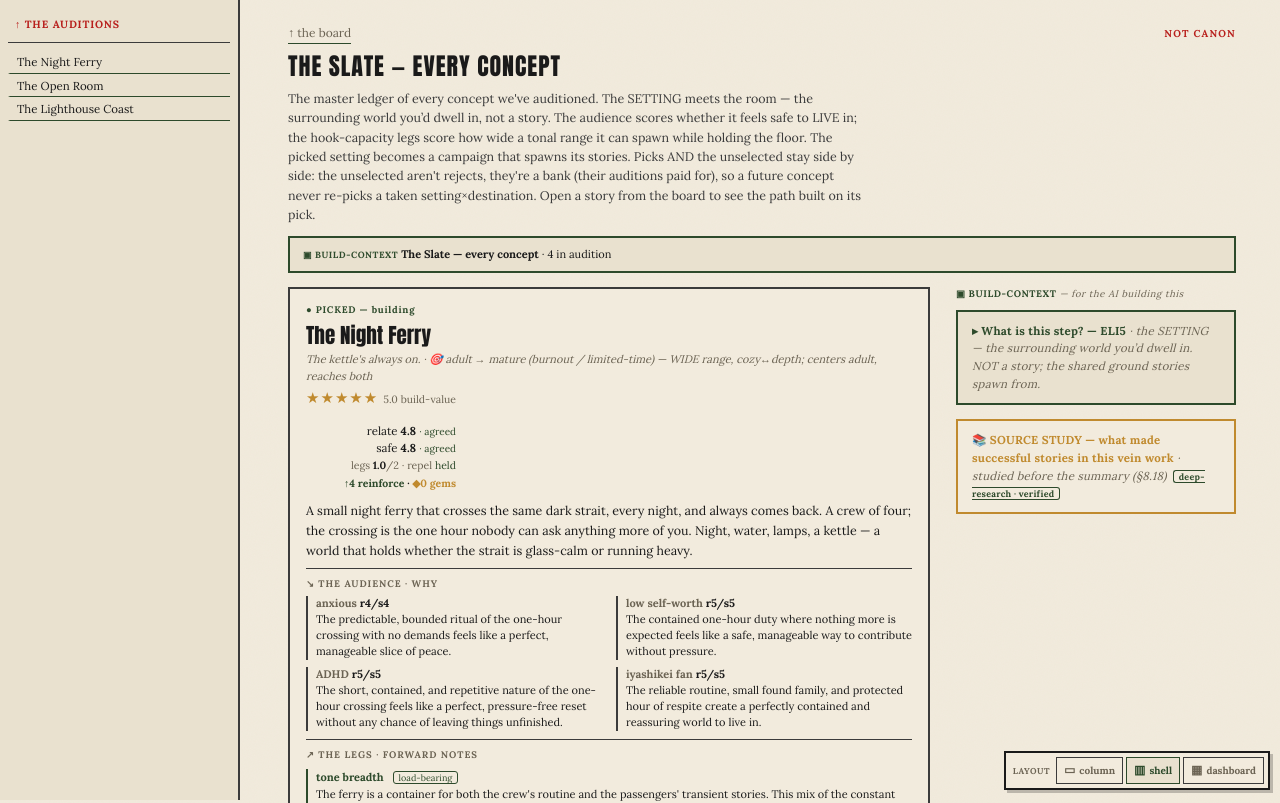
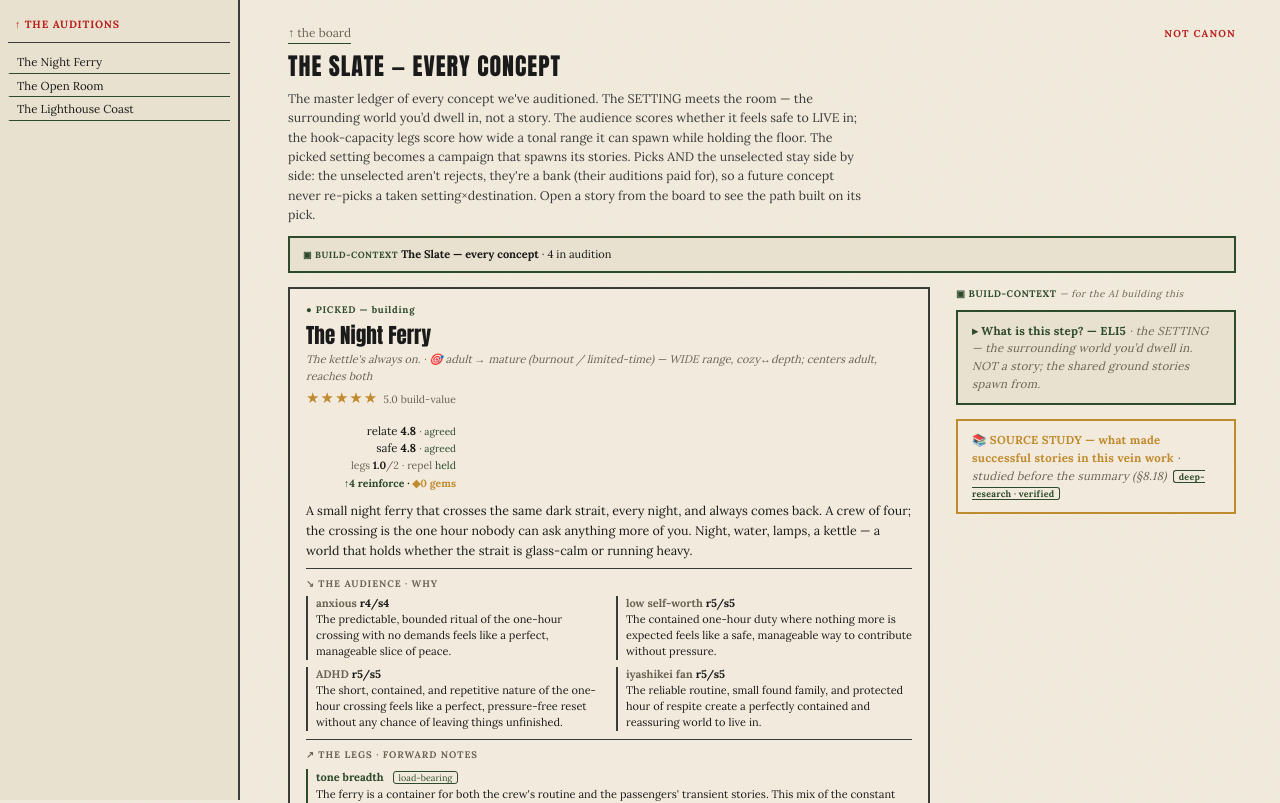
Before and after one commit to cybervaldez/myliar-website, a Next.js app: page /auditions/concept in a window 1280 px wide. Shown: the top 803 px of the page. Built offline with nearby package versions, Linux system fonts and the light colour scheme.

Commit message:
deploy: sync website/ from monorepo @ 31ef7de

```diff
--- a/app/auditions/LayoutSwitcher.tsx
+++ /dev/null
@@ -1,37 +0,0 @@
-"use client";
-// THE LAYOUT SWITCHER — pick-and-choose the wide-viewport layout (column · shell · dashboard). Sets
-// data-aud-layout on <html> (CSS does the rest) + persists to localStorage. A fixed control, any page.
-import { useEffect, useState } from "react";
-
-const MODES: [string, string, string][] = [
-  ["column", "▭", "column"],
-  ["shell", "▥", "shell"],
-  ["dashboard", "▦", "dashboard"],
-];
-
-export default function LayoutSwitcher() {
-  const [mode, setMode] = useState("shell");
-  useEffect(() => {
-    const m = localStorage.getItem("audLayout") || "shell";
-    setMode(m);
-    document.documentElement.dataset.audLayout = m;
-  }, []);
-  const pick = (m: string) => {
-    setMode(m);
-    localStorage.setItem("audLayout", m);
-    document.documentElement.dataset.audLayout = m;
-  };
-  return (
-    <div style={{ position: "fixed", right: 10, bottom: 10, zIndex: 90, display: "flex", gap: 3, alignItems: "center", background: "var(--paper)", border: "2px solid var(--ink)", padding: 4, boxShadow: "3px 3px 0 rgba(0,0,0,.22)" }}>
-      <span style={{ color: "var(--margin-ink)", fontSize: 8.5, fontWeight: 700, letterSpacing: ".06em", padding: "0 3px", fontFamily: "var(--theme-body)" }}>LAYOUT</span>
-      {MODES.map(([m, icon, label]) => {
-        const on = mode === m;
-        return (
-          <button key={m} onClick={() => pick(m)} title={label} style={{ cursor: "pointer", border: `1.5px solid ${on ? "var(--forest)" : "var(--ink-soft)"}`, background: on ? "var(--paper-shade)" : "transparent", color: on ? "var(--forest)" : "var(--margin-ink)", fontWeight: 700, padding: "3px 7px", fontSize: 10, display: "flex", alignItems: "center", gap: 4 }}>
-            <span style={{ fontSize: 12 }}>{icon}</span>{label}
-          </button>
-        );
-      })}
-    </div>
-  );
-}
--- a/app/auditions/layout.tsx
+++ b/app/auditions/layout.tsx
@@ -1,17 +1,15 @@
-// The auditions shell — wraps every page with the NAV RAIL (shown only in shell layout) + the LAYOUT
-// SWITCHER (column · shell · dashboard, pick-and-choose). Layout is CSS-driven off data-aud-layout. NOT canon.
+// The auditions shell — wraps every page with the NAV RAIL. ONE layout now (shell-only, 2026-06-21):
+// the column + dashboard modes + the switcher were removed; the shell is purely CSS/media-query driven
+// (see globals.css "AUDITIONS · THE LAYOUT") — it collapses to a single column on mobile. NOT canon.
 import NavRail from "./NavRail";
-import LayoutSwitcher from "./LayoutSwitcher";
 
 export default function AuditionsLayout({ children }: { children: React.ReactNode }) {
   return (
     <>
-      {/* before paint: force Parchment & Ink for the auditions tool (creative-liberty target; the game keeps
-          its packs) + restore the saved layout mode. No flash; the attributes are always present. */}
-      <script dangerouslySetInnerHTML={{ __html: "try{var r=document.documentElement;r.dataset.pack='parchment';r.dataset.audLayout=localStorage.getItem('audLayout')||'shell'}catch(e){}" }} />
+      {/* before paint: force Parchment & Ink for the auditions tool (the game keeps its own packs). */}
+      <script dangerouslySetInnerHTML={{ __html: "try{document.documentElement.dataset.pack='parchment'}catch(e){}" }} />
       <NavRail />
       {children}
-      <LayoutSwitcher />
     </>
   );
 }
--- a/app/globals.css
+++ b/app/globals.css
@@ -437,72 +437,40 @@ a:hover {
 .aud-tab-neg.aud-tab-on{border-color:#c0392b;box-shadow:inset 0 -2px 0 #c0392b;}
 .aud-pop-body{margin-top:9px;padding:10px 0 1px 10px;border-top:1px solid var(--ink-soft);border-left:3px solid var(--ink-soft);}
 
-/* ── AUDITIONS · RESPONSIVE SHELL (rev 2026-06-17) ───────────────────────────
-   Mobile is the baseline (the 760 column is unchanged). On TABLET the shell widens;
-   on DESKTOP it also SCALES UP (zoom) so the dense small text is comfortable and the
-   screen estate is used. zoom is gated to widths where the scaled column still fits
-   the viewport (no horizontal overflow): the column max-width × the zoom stays < the
-   breakpoint. Tall card-grids flow to two/three columns; bare prose keeps its measure. */
+/* ── AUDITIONS · THE LAYOUT (shell-only, rev 2026-06-21) ─────────────────────────────
+   ONE responsive layout. column + dashboard + the switcher were removed 2026-06-21 — shell
+   already collapses to a single column on mobile, so the others were redundant/maintenance tax.
+   MOBILE/TABLET (<1024px): a centered single column; nav rail hidden; the build-context aside
+   stacks as an appendix below the meat. DESKTOP (≥1024px): the fixed left NAV rail + content
+   shifted right + the two-track (meat | sticky context rail). On big/4K screens it SCALES UP
+   (zoom) + widens, gated so the scaled width still fits (no horizontal overflow:
+   (rail-margin + content) × zoom < breakpoint). Card-grids flow 2/3-up; prose keeps its measure. */
 .aud-main, .aud-spine{ max-width:760px; margin:0 auto; }
-@media (min-width:768px){                              /* tablet — a wider, fuller column */
-  .aud-main{ max-width:900px; }
-  .aud-spine{ max-width:820px; }
-}
-@media (min-width:1100px){ .aud-main, .aud-spine{ zoom:1.1; } }   /* small desktop — text +10% */
-@media (min-width:1280px){                             /* desktop — a wider content column */
-  .aud-main{ max-width:980px; }
-  .aud-spine{ max-width:860px; }
-}
-@media (min-width:1500px){                             /* big desktop — text +25%, widest column */
-  .aud-main{ max-width:1080px; }
-  .aud-main, .aud-spine{ zoom:1.25; }
-}
+@media (min-width:768px){ .aud-main{ max-width:900px; } .aud-spine{ max-width:820px; } }   /* tablet */
 .aud-prose{ max-width:74ch; }                          /* readable measure for bare paragraphs */
 @media (min-width:860px){  .aud-grid2{ grid-template-columns:1fr 1fr; } }
 @media (min-width:1280px){ .aud-grid3{ grid-template-columns:repeat(3,1fr); } }
 
-/* ── LAYOUT MODES — pick-and-choose (the switcher sets data-aud-layout on <html>) ─────
-   column (default) = the centered reading column above.
-   shell = a fixed left NAV rail + the content shifted right (docs/IDE shape).
-   dashboard = wide, full-bleed-ish content + denser grids (control-surface shape).
-   The mode selectors (attr+class) out-specify the base rules, so they win cleanly. */
-.aud-nav-rail{ display:none; }
-@media (min-width:1024px){
-  [data-aud-layout="shell"] .aud-nav-rail{ display:block; position:fixed; left:0; top:0; bottom:0; width:240px;
-    overflow-y:auto; border-right:2px solid var(--ink-soft); background:var(--paper-shade); padding:16px 8px 48px; z-index:40; }
-  [data-aud-layout="shell"] .aud-main{ margin-left:268px; margin-right:24px; max-width:1200px; zoom:1; }
-  [data-aud-layout="shell"] .aud-spine{ margin-left:268px; margin-right:24px; max-width:1000px; zoom:1; }
-  [data-aud-layout="dashboard"] .aud-main{ max-width:1700px; zoom:1; }
-  [data-aud-layout="dashboard"] .aud-spine{ max-width:1120px; }
-  [data-aud-layout="dashboard"] .aud-grid2{ grid-template-columns:repeat(2,1fr); }
-  [data-aud-layout="dashboard"] .aud-grid3{ grid-template-columns:repeat(4,1fr); }
-}
-@media (min-width:2000px){ [data-aud-layout="dashboard"] .aud-main{ zoom:1.12; } }  /* QHD/4K: a touch bigger, still fits */
-
-/* ── THE TWO-TRACK IA — meat vs build-context (real markup grouping; the 3 layouts position it) ───────
-   The DOM order is always: #digest → .aud-meat → .aud-context (serves the AI: a labeled, grouped,
-   consistently-ordered context block, read after the work). The three layouts then place .aud-context:
-   column = an appendix below · shell = a right rail · dashboard = a facing column. */
+/* the TWO-TRACK IA — DOM order is always #digest → .aud-meat → .aud-context (a labeled, grouped
+   context block, read after the work). Mobile stacks it below; desktop floats it to a sticky right rail. */
 .aud-body{ display:block; }
 .aud-context{ margin-top:18px; padding-top:9px; border-top:2px solid var(--ink-soft); }
 .aud-digest a{ color:var(--forest); font-weight:700; }
+.aud-nav-rail{ display:none; }
+
+/* DESKTOP — the shell: nav rail + shifted content + the context right rail */
 @media (min-width:1024px){
-  [data-aud-layout="shell"] .aud-body{ display:grid; grid-template-columns:minmax(0,1fr) 280px; gap:26px; align-items:start; }
-  [data-aud-layout="shell"] .aud-context{ margin-top:0; padding-top:0; border-top:none; position:sticky; top:14px; }
-  [data-aud-layout="dashboard"] .aud-body{ display:grid; grid-template-columns:minmax(0,1.7fr) minmax(0,1fr); gap:30px; align-items:start; }
-  [data-aud-layout="dashboard"] .aud-context{ margin-top:0; padding-top:0; border-top:none; }
+  .aud-nav-rail{ display:block; position:fixed; left:0; top:0; bottom:0; width:240px;
+    overflow-y:auto; border-right:2px solid var(--ink-soft); background:var(--paper-shade); padding:16px 8px 48px; z-index:40; }
+  .aud-main{ margin-left:268px; margin-right:24px; max-width:1100px; }
+  .aud-spine{ margin-left:268px; margin-right:24px; max-width:1000px; }
+  .aud-body{ display:grid; grid-template-columns:minmax(0,1fr) 280px; gap:26px; align-items:start; }
+  .aud-context{ margin-top:0; padding-top:0; border-top:none; position:sticky; top:14px; }
 }
-/* bigger TEXT on tablet/desktop, per layout. shell zeroed zoom for the rail, so it gets its own scale-up
-   where there's slack (the rail's 268px margin eats budget, so shell scales later than column). */
-@media (min-width:1440px){
-  [data-aud-layout="column"] .aud-main{ zoom:1.3; }
-  [data-aud-layout="shell"] .aud-main{ max-width:940px; zoom:1.12; }
-}
-@media (min-width:1800px){
-  [data-aud-layout="column"] .aud-main{ zoom:1.42; }
-  [data-aud-layout="shell"] .aud-main{ max-width:1080px; zoom:1.22; }
-  [data-aud-layout="dashboard"] .aud-main{ zoom:1.15; }
-}
+/* bigger TEXT as the screen grows (the rail's margin eats budget, so widths shrink as zoom rises, to fit) */
+@media (min-width:1440px){ .aud-main{ max-width:940px; } .aud-spine{ max-width:880px; } .aud-main, .aud-spine{ zoom:1.12; } }
+@media (min-width:1800px){ .aud-main{ max-width:1080px; } .aud-spine{ max-width:1000px; } .aud-main, .aud-spine{ zoom:1.22; } }
+@media (min-width:2400px){ .aud-main{ max-width:1280px; } .aud-spine{ max-width:1180px; } .aud-main, .aud-spine{ zoom:1.4; } }  /* QHD/4K — use the estate */
 /* scenes-hub portfolio cards — hero lift on hover; the coverage map as a clean <details> */
 .aud-scene{ transition:transform .1s, box-shadow .1s, border-color .1s; }
 .aud-scene:hover{ transform:translateY(-2px); box-shadow:4px 4px 0 rgba(0,0,0,.16); border-color:var(--forest); }
```
